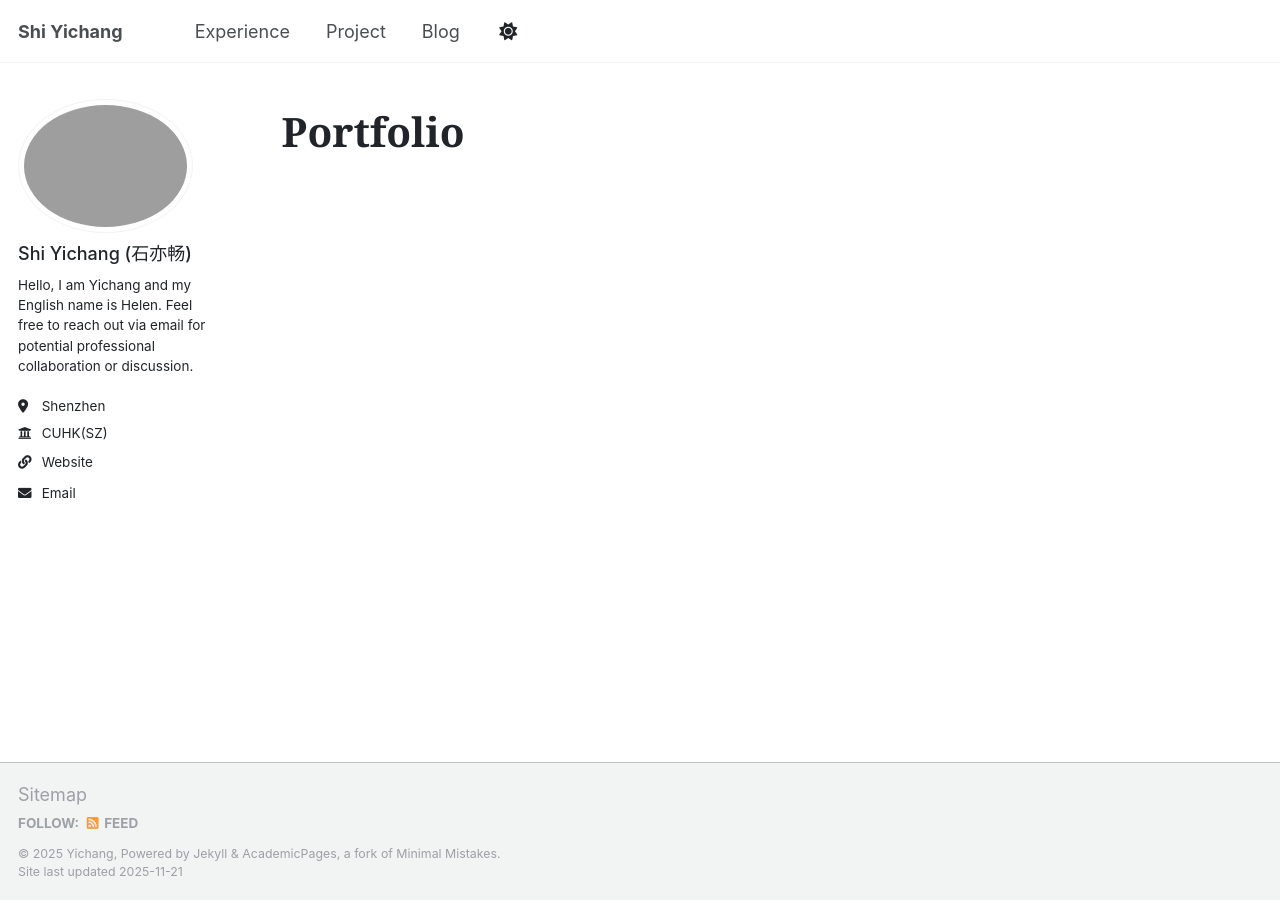
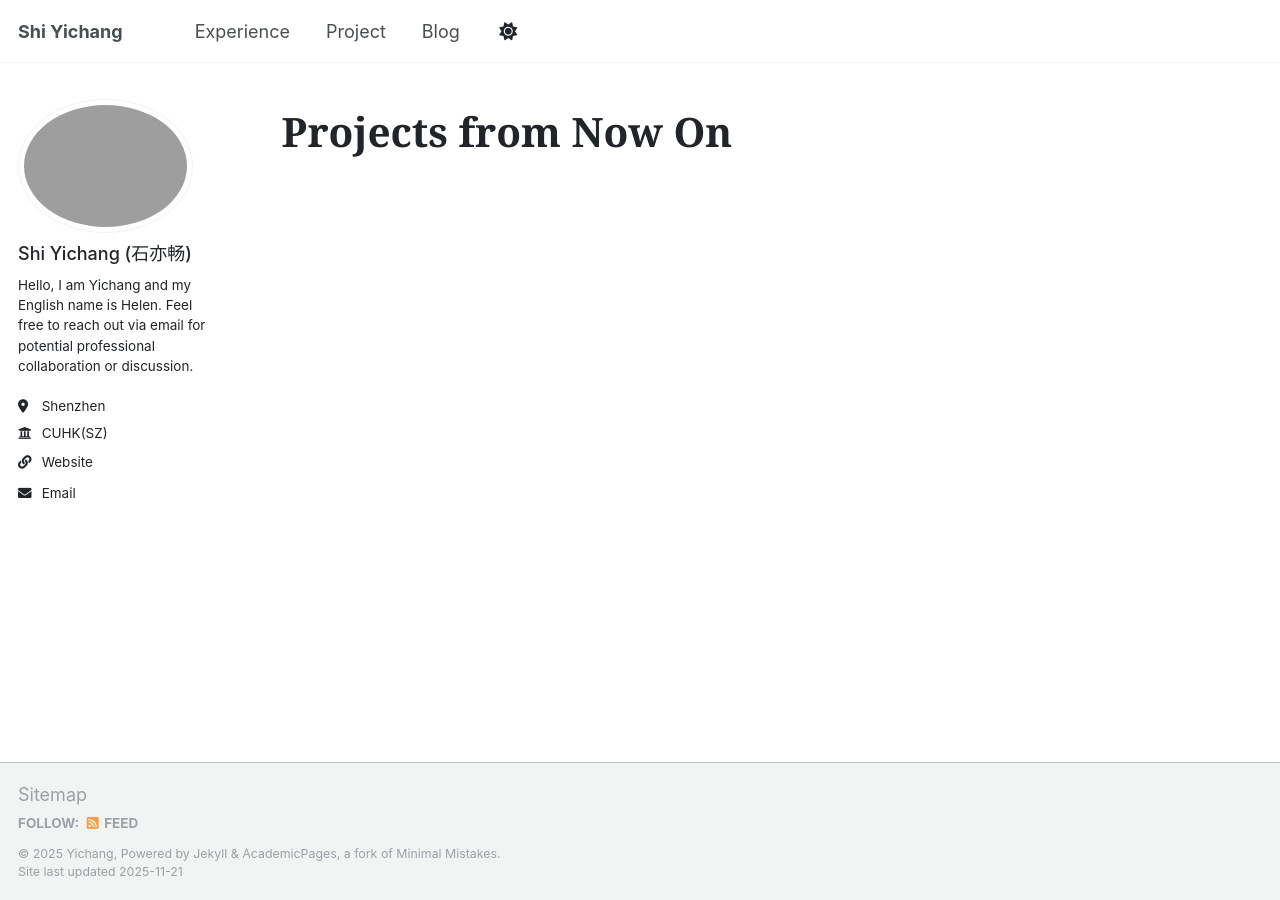
Before and after one commit to Helensyc/helensyc.github.io, a Jekyll site: the page built from _pages/portfolio.html, in a window 1280 px wide. Built offline with Jekyll 4.4.1, drawn with Linux system fonts in a browser that asks for light colours.

Commit message:
Change portfolio heading to 'Projects from Now On'

```diff
--- a/_pages/portfolio.html
+++ b/_pages/portfolio.html
@@ -7,7 +7,7 @@ author_profile: true
 {% include base_path %}
 
 <h2 style="font-family: Georgia, serif; font-size: 2.25rem; font-weight: 600; margin-bottom: 1rem;">
-  Portfolio
+  Projects from Now On
 </h2>
 
 {% for post in site.portfolio %}
```
